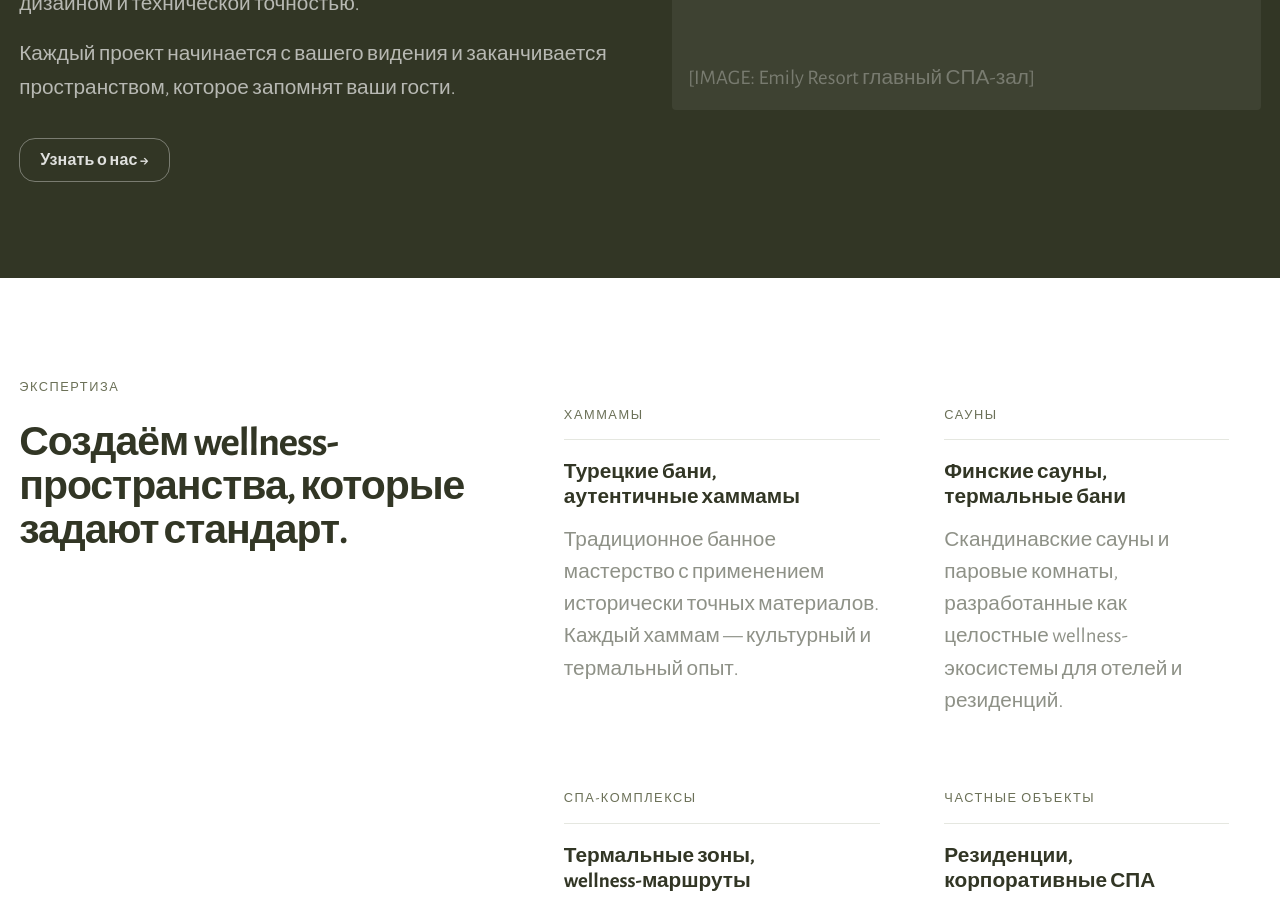
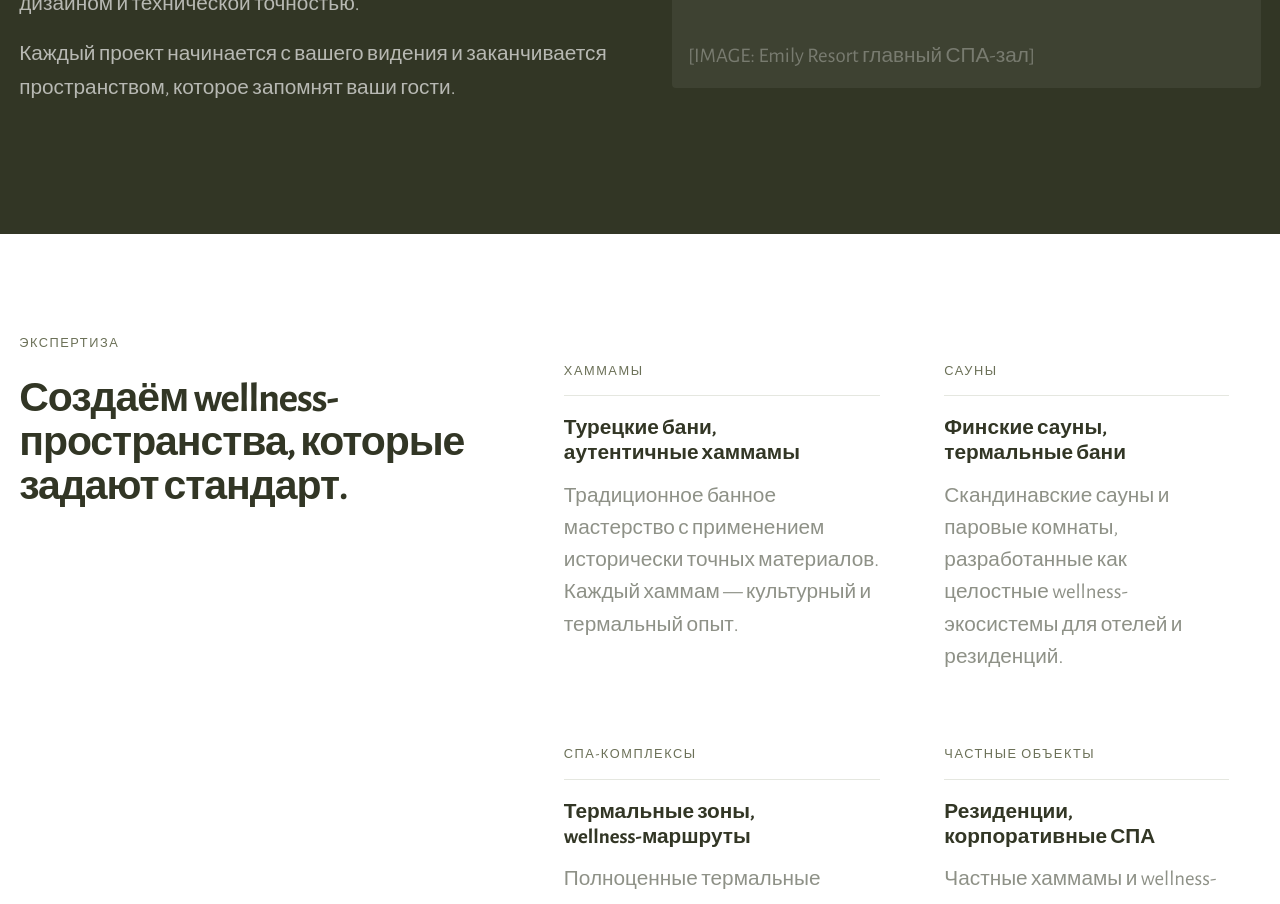
Before and after one commit to digitalcluster25/hws, a React (Vite) app: page / in a window 1280 px wide. Shown: the part 1300-2204 px from the top of the page. Built offline with nearby package versions, Linux system fonts and the light colour scheme.

Commit message:
fix: remove Узнать о нас button

```diff
--- a/src/wireframe/Wireframe.jsx
+++ b/src/wireframe/Wireframe.jsx
@@ -89,7 +89,6 @@ export default function Wireframe() {
               <p className="hws-body tc-w65 mb-8">
                 Каждый проект начинается с вашего видения и заканчивается пространством, которое запомнят ваши гости.
               </p>
-              <Button variant="outlined-light" shadow={false}>Узнать о нас →</Button>
             </div>
             <div className="aspect-[4/3] rounded flex items-end p-4" style={{ background: 'rgba(255,255,255,0.06)' }}>
               <span className="img-note img-note-dark">[IMAGE: Emily Resort главный СПА-зал]</span>
```
